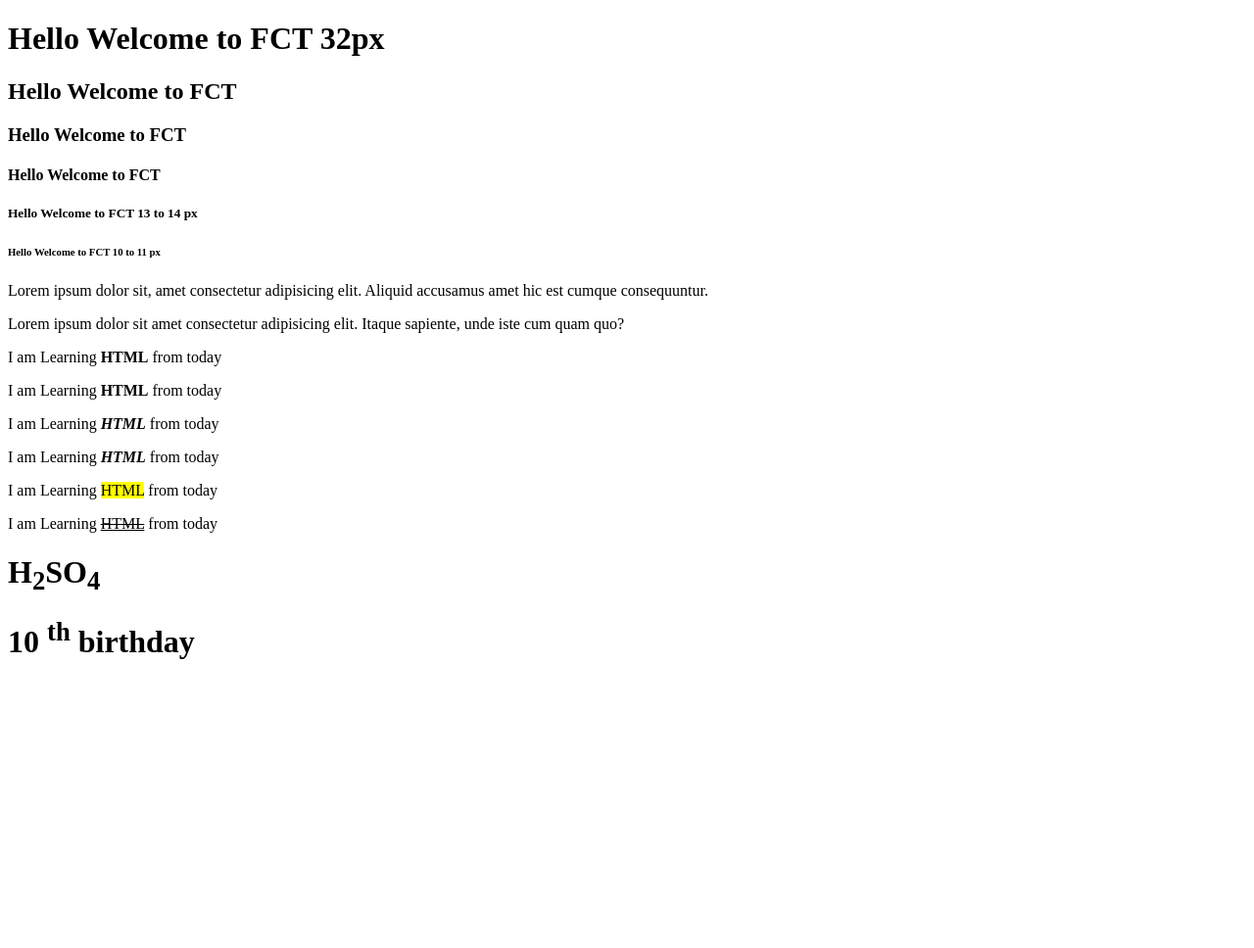
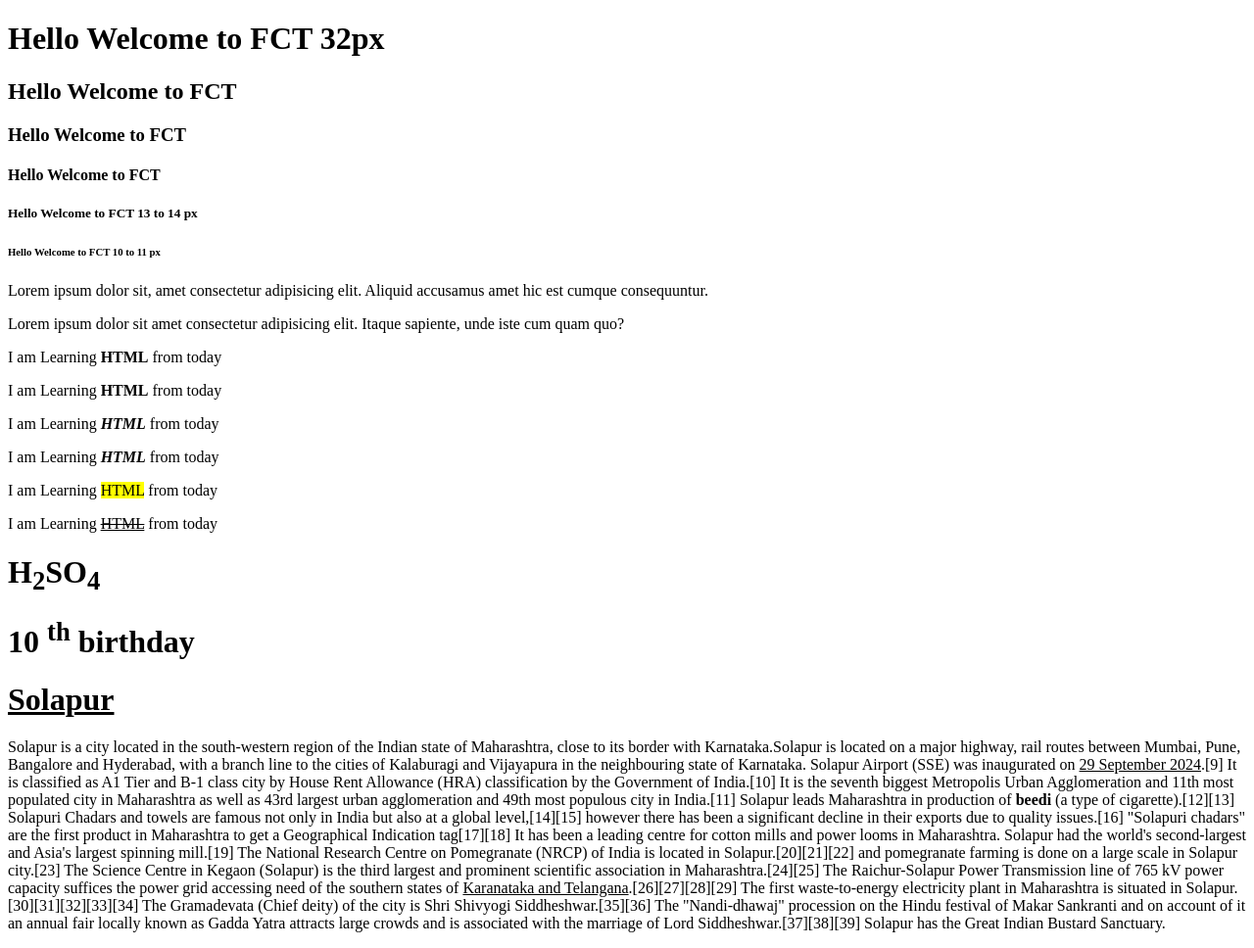
Before and after one commit to MeghnathGundla8080/learning_HTML, a plain HTML site: page index.html in a window 1280 px wide. Shown: the whole page at 98% size. Before the commit the page ends 800 px from the top, so only its background shows below. Drawn offline with Linux system fonts and the light colour scheme.

Commit message:
add some inforfation

```diff
--- a/index.html
+++ b/index.html
@@ -32,5 +32,16 @@
 
 
 <h1>10 <sup>th</sup> birthday</h1>
+<h1><u>Solapur</u></h1>
+<p>Solapur  is a city located in the south-western region of the Indian state of Maharashtra, close to its border with Karnataka.Solapur is located on a major highway, rail routes between Mumbai, Pune, Bangalore and Hyderabad, with a branch line to the cities of Kalaburagi and Vijayapura in the neighbouring state of Karnataka. Solapur Airport (SSE) was inaugurated on <u>29 September 2024</u>.[9] It is classified as A1 Tier and B-1 class city by House Rent Allowance (HRA) classification by the Government of India.[10] It is the seventh biggest Metropolis Urban Agglomeration and 11th most populated city in Maharashtra as well as 43rd largest urban agglomeration and 49th most populous city in India.[11]
+
+Solapur leads Maharashtra in production of  <strong>beedi</strong> (a type of cigarette).[12][13] Solapuri Chadars and towels are famous not only in India but also at a global level,[14][15] however there has been a significant decline in their exports due to quality issues.[16] "Solapuri chadars" are the first product in Maharashtra to get a Geographical Indication tag[17][18] It has been a leading centre for cotton mills and power looms in Maharashtra. Solapur had the world's second-largest and Asia's largest spinning mill.[19] The National Research Centre on Pomegranate (NRCP) of India is located in Solapur.[20][21][22] and pomegranate farming is done on a large scale in Solapur city.[23] The Science Centre in Kegaon (Solapur) is the third largest and prominent scientific association in Maharashtra.[24][25] The Raichur-Solapur Power Transmission line of 765 kV power capacity suffices the power grid accessing need of the southern states of <u>Karanataka and Telangana</u>.[26][27][28][29] The first waste-to-energy electricity plant in Maharashtra is situated in Solapur.[30][31][32][33][34]
+
+The Gramadevata (Chief deity) of the city is Shri Shivyogi Siddheshwar.[35][36] The "Nandi-dhawaj" procession on the Hindu festival of Makar Sankranti and on account of it an annual fair locally known as Gadda Yatra attracts large crowds and is associated with the marriage of Lord Siddheshwar.[37][38][39] Solapur has the Great Indian Bustard Sanctuary.
+</p>
+
+
+
+
 </body>
 </html>
```
